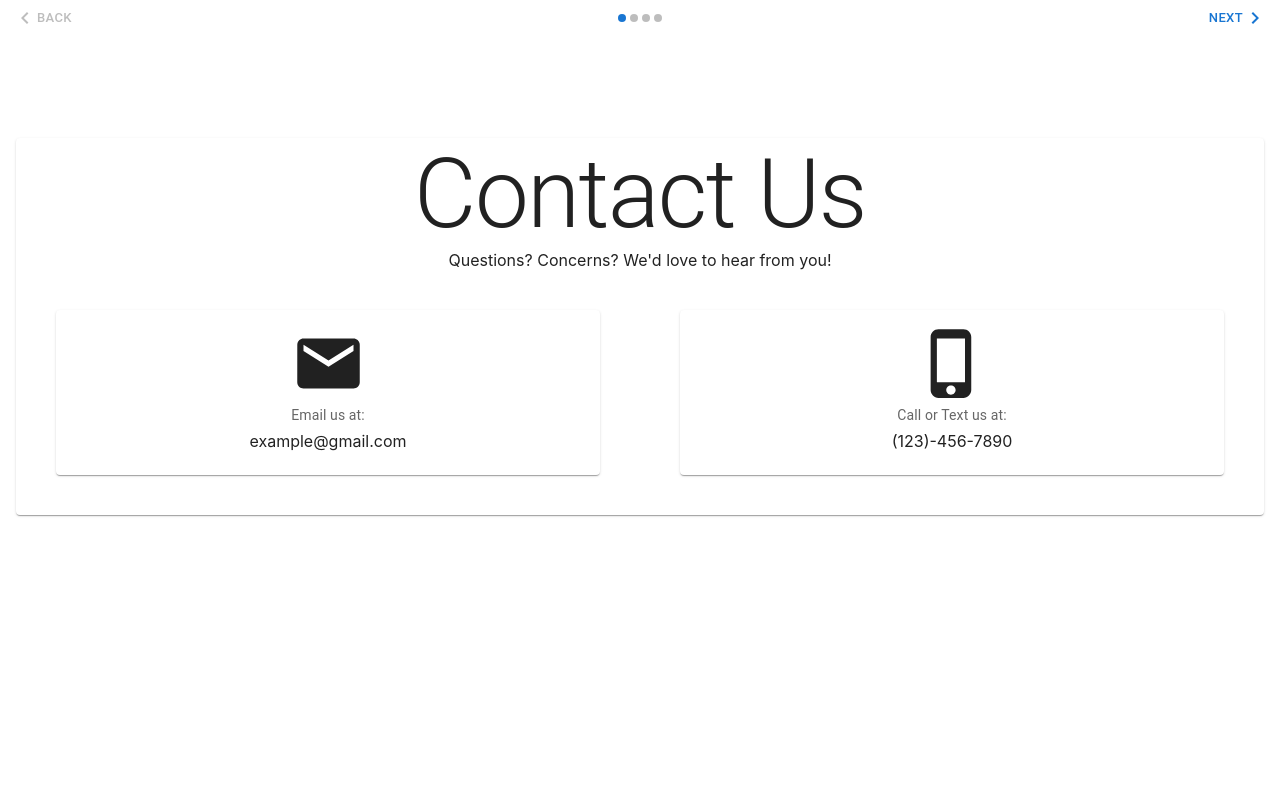
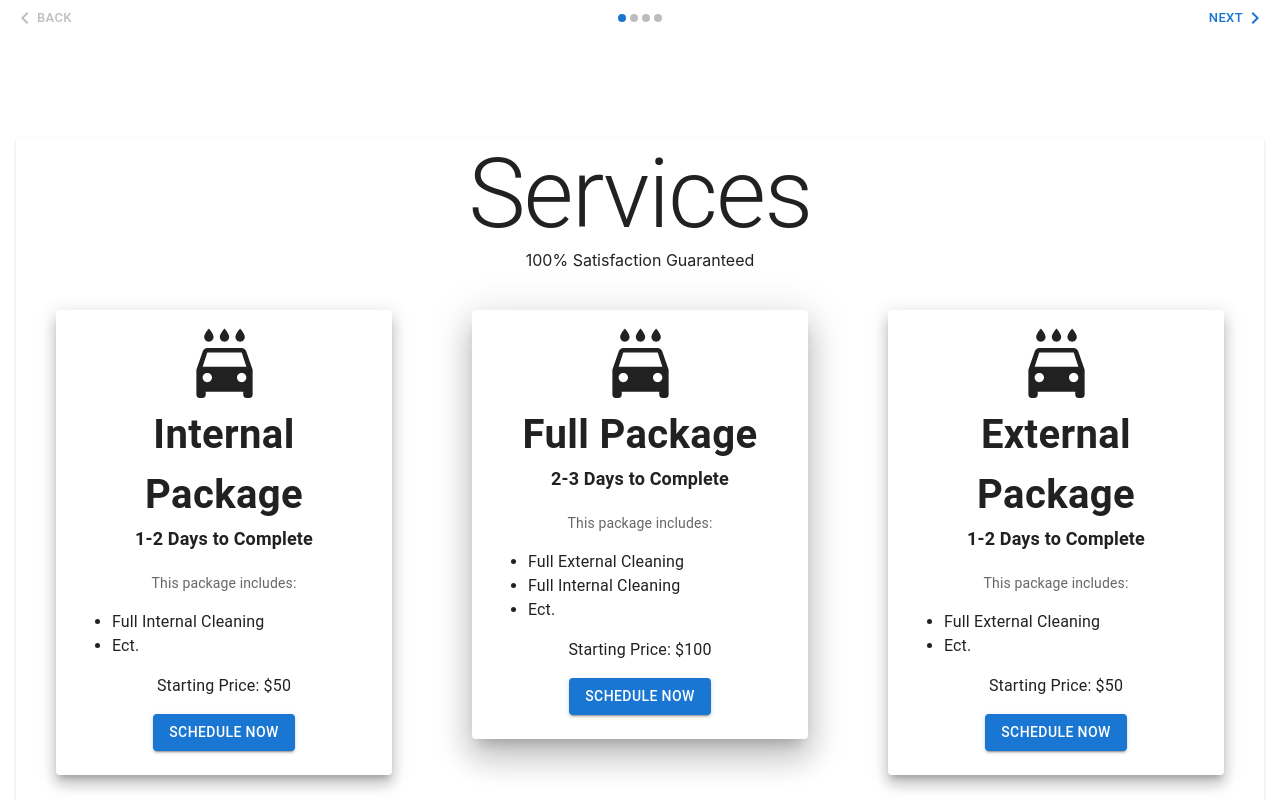
Before and after one commit to stephenv13/detailing-website, a Next.js app: page / in a window 1280 px wide. Shown: the part 420-1220 px from the top of the page. Before the commit the page ends 951 px from the top, so only its background shows below. Built offline with nearby package versions, Linux system fonts and the light colour scheme.

Commit message:
added service package cards

```diff
--- a/package.json
+++ b/package.json
@@ -16,6 +16,7 @@
     "next": "12.1.6",
     "react": "18.2.0",
     "react-dom": "18.2.0",
+    "react-reveal": "^1.2.2",
     "react-swipeable-views": "^0.14.0"
   },
   "devDependencies": {
--- a/pages/index.js
+++ b/pages/index.js
@@ -9,6 +9,9 @@ import SwipeableViews from 'react-swipeable-views';
 import { autoPlay } from 'react-swipeable-views-utils';
 import EmailIcon from '@mui/icons-material/Email';
 import PhoneIphoneIcon from '@mui/icons-material/PhoneIphone';
+import LocalCarWashIcon from '@mui/icons-material/LocalCarWash';
+
+import Fade from 'react-reveal/Fade'
 
 const AutoPlaySwipeableViews = autoPlay(SwipeableViews);
 const images = [
@@ -132,6 +135,102 @@ function Home() {
           }
         />
 
+          {/* SERVICES */}
+          <Box sx={{flexGrow: 1, textAlign: 'center', mt: 10, p: 2}}>
+            <Paper>
+              <Typography variant='h1'>Services</Typography>
+              <Typography variant='p'>100% Satisfaction Guaranteed</Typography>
+
+              <Grid container spacing={10} sx={{p: 5,}}>
+                <Grid item xs={4}>
+
+                  {/* INTERNAL PACKAGE */}
+                  <Fade big delay={750}>
+                    <Card sx={{ minWidth: 275 }} elevation={10}>
+                      <CardContent>
+                        <LocalCarWashIcon sx={{fontSize: 75,}}></LocalCarWashIcon>
+                        <Typography sx={{fontSize: 40, fontWeight: 'bold'}}>Internal Package</Typography>
+
+                        <Typography sx={{fontSize: 18, fontWeight: 'bold'}}>1-2 Days to Complete</Typography>
+
+                        <Typography sx={{ fontSize: 14 }} color="text.secondary" gutterBottom> <br></br>This package includes: </Typography>
+                        <Typography sx={{textAlign: 'left'}}>
+                          <ul>
+                            <li>Full Internal Cleaning</li>
+                            <li>Ect.</li>
+                          </ul>
+                        </Typography>
+
+                        <Typography>Starting Price: $50</Typography>
+                        <Button variant='contained' sx={{mt: 2}}>Schedule Now</Button>
+
+                      </CardContent>
+                    </Card>
+                  </Fade>
+                </Grid>
+
+                <Grid item xs={4}>
+
+                  {/* FULL PACKAGE */}
+                  <Fade big delay={1250}>
+                    <Card sx={{ minWidth: 275 }} elevation={20}>
+                      <CardContent>
+                        <LocalCarWashIcon sx={{fontSize: 75,}}></LocalCarWashIcon>
+                        <Typography sx={{fontSize: 40, fontWeight: 'bold'}}>Full Package</Typography>
+
+                        <Typography sx={{fontSize: 18, fontWeight: 'bold'}}>2-3 Days to Complete</Typography>
+
+                        <Typography sx={{ fontSize: 14 }} color="text.secondary" gutterBottom> <br></br>This package includes: </Typography>
+                        <Typography sx={{textAlign: 'left'}}>
+                          <ul>
+                            <li>Full External Cleaning</li>
+                            <li>Full Internal Cleaning</li>
+                            <li>Ect.</li>
+                          </ul>
+                        </Typography>
+
+                        <Typography>Starting Price: $100</Typography>
+                        <Button variant='contained' sx={{mt: 2}}>Schedule Now</Button>
+
+                      </CardContent>
+                    </Card>
+                  </Fade>
+                </Grid>
+
+                <Grid item xs={4}>
+
+                  {/* EXTERNAL PACKAGE */}
+                  <Fade big delay={750}>
+                    <Card sx={{ minWidth: 275 }} elevation={10}>
+                      <CardContent>
+                        <LocalCarWashIcon sx={{fontSize: 75,}}></LocalCarWashIcon>
+                        <Typography sx={{fontSize: 40, fontWeight: 'bold'}}>External Package</Typography>
+
+                        <Typography sx={{fontSize: 18, fontWeight: 'bold'}}>1-2 Days to Complete</Typography>
+
+                        <Typography sx={{ fontSize: 14 }} color="text.secondary" gutterBottom> <br></br>This package includes: </Typography>
+                        <Typography sx={{textAlign: 'left'}}>
+                          <ul>
+                            <li>Full External Cleaning</li>
+                            <li>Ect.</li>
+                          </ul>
+                        </Typography>
+
+                        <Typography>Starting Price: $50</Typography>
+                        <Button variant='contained' sx={{mt: 2}}>Schedule Now</Button>
+
+                      </CardContent>
+                    </Card>
+                  </Fade>
+                </Grid>
+
+              </Grid>
+
+            </Paper>
+          </Box>
+
+
+
           {/* CONTACT INFORMATION */}
           <Box sx={{flexGrow: 1, textAlign: 'center', mt: 10, p: 2}}>
             <Paper>
```
Also changed, not shown: 1 other file (tests, documents, lock files or other folders).
